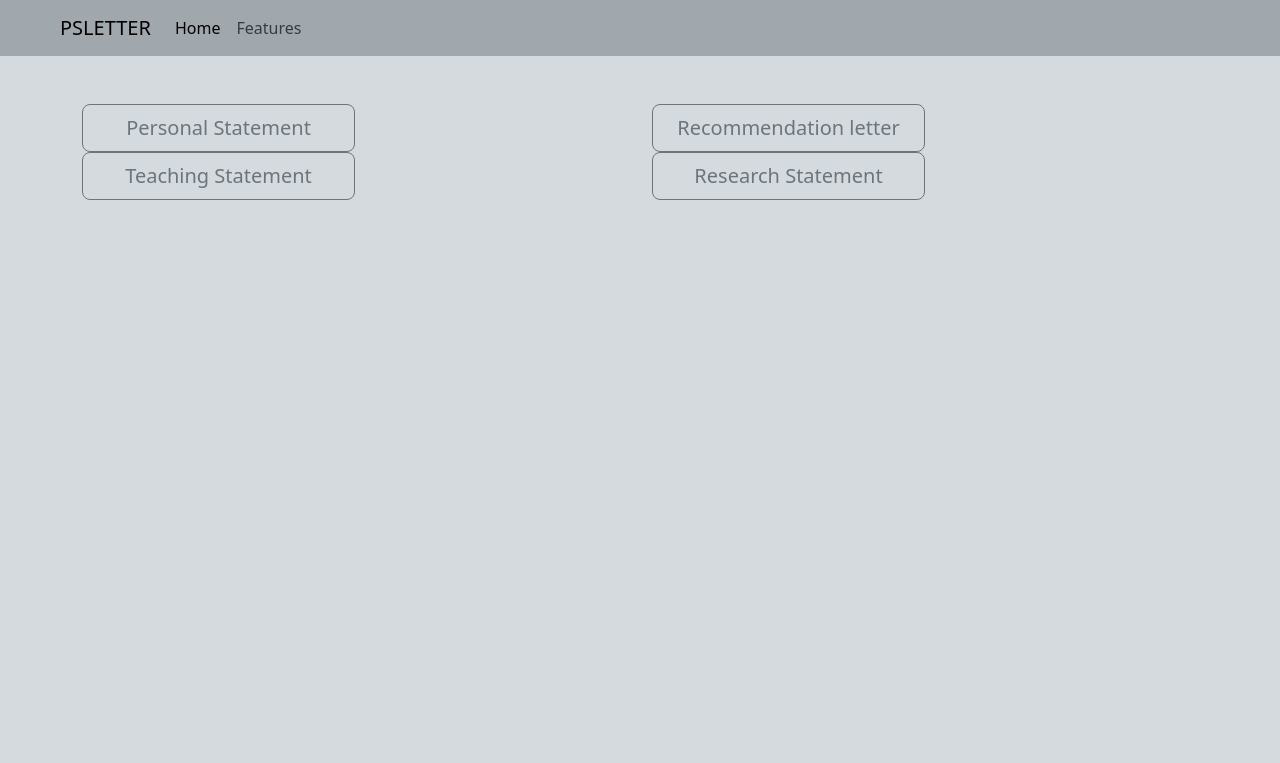
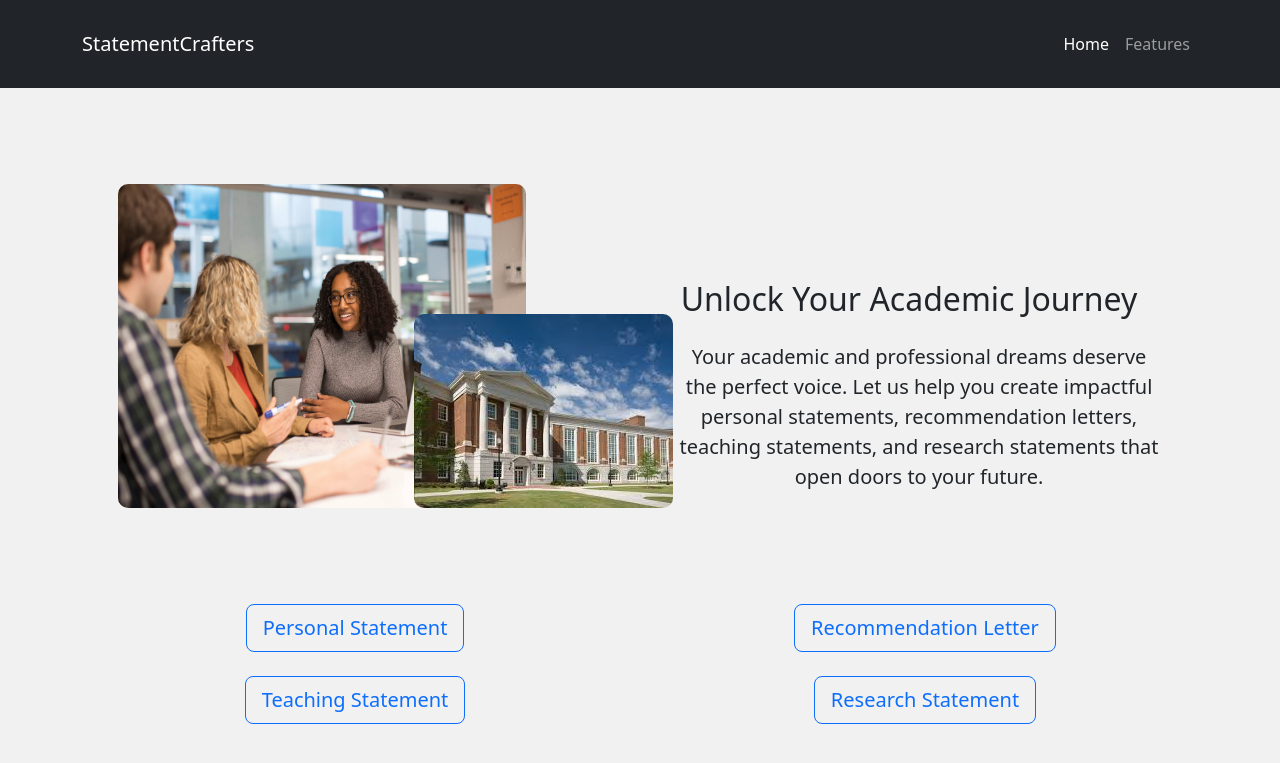
Before and after one commit to syedahajra/psletter, a Flask app: page / in a window 1280 px wide. Shown: the top 763 px of the page. Run offline with Flask 3, Linux system fonts and the light colour scheme.

Commit message:
frontend change

```diff
--- a/templates/index.html
+++ b/templates/index.html
@@ -11,52 +11,79 @@
       crossorigin="anonymous"
     />
   </head>
-  <body style="background-color: #d5dade">
-    <nav class="navbar navbar-expand-lg" style="background-color: #a0a8ad">
-      <div class="container-fluid">
-        <a class="navbar-brand ms-5" href="/">PSLETTER</a>
+  <body style="background-color: #f1f1f1">
+    <nav class="navbar navbar-expand-lg navbar-dark bg-dark sticky-top py-4">
+      <div class="container">
+        <a class="navbar-brand" href="/">StatementCrafters</a>
         <button
           class="navbar-toggler"
           type="button"
           data-bs-toggle="collapse"
-          data-bs-target="#navbarNavAltMarkup"
-          aria-controls="navbarNavAltMarkup"
+          data-bs-target="#navbarNav"
+          aria-controls="navbarNav"
           aria-expanded="false"
           aria-label="Toggle navigation"
         >
           <span class="navbar-toggler-icon"></span>
         </button>
-        <div class="collapse navbar-collapse" id="navbarNavAltMarkup">
-          <div class="navbar-nav">
-            <a class="nav-link active" aria-current="page" href="#">Home</a>
-            <a class="nav-link" href="#">Features</a>
-          </div>
+        <div class="collapse navbar-collapse justify-content-end" id="navbarNav">
+          <ul class="navbar-nav">
+            <li class="nav-item">
+              <a class="nav-link active" aria-current="page" href="#">Home</a>
+            </li>
+            <li class="nav-item">
+              <a class="nav-link" href="#">Features</a>
+            </li>
+          </ul>
         </div>
       </div>
     </nav>
-    <div class="container">
-      <div class="row mt-5">
-        <a class="w-50" href="psstatement">
-          <button type="button" class="btn btn-outline-secondary btn-lg w-50">
-            Personal Statement
-          </button></a
-        >
-        <a class="w-50" href="recomletter">
-          <button type="button" class="btn btn-outline-secondary btn-lg w-50">
-            Recommendation letter
-          </button></a
-        >
-        <a class="w-50" href="teachingstatement">
-          <button type="button" class="btn btn-outline-secondary btn-lg w-50">
-            Teaching Statement
-          </button></a
-        >
-        <a class="w-50" href="researchstatement">
-          <button type="button" class="btn btn-outline-secondary btn-lg w-50">
-            Research Statement
-          </button></a
-        >
+    <div class="container-xl p-5 mt-md-5">
+      <div class="row">
+        <div class="col-md-6 text-center order-md-2">
+          <h2 class="mt-lg-5 ms-1 pt-5 font-weight-bold">Unlock Your Academic Journey</h2>
+          <p class="mt-4 ms-2 ps-3 lead">Your academic and professional dreams deserve the perfect voice. Let us help you create impactful personal statements, recommendation letters, teaching statements, and research statements that open doors to your future.</p>
+        </div>
+        <div class="col-md-6 d-flex order-md-1">
+          <img id="leftpic" src="\static\mainimg1.jpg" style="border-radius: 10px; max-width: 80%; margin-right: -2em;">
+          <img class="align-self-end" id="rightpic" src="\static\mainimg2.jpeg"
+               style="border-radius: 10px; margin-left: -5em;">
+        </div>
       </div>
+    </div>
+
+    <div class="container mt-5">
+      <div class="row text-center">
+        <div class="col-md-6 mb-4">
+          <a href="psstatement" class="text-decoration-none">
+            <button type="button" class="btn btn-outline-primary btn-lg btn-block">
+              Personal Statement
+            </button>
+          </a>
+        </div>
+        <div class="col-md-6 mb-4">
+          <a href="recomletter" class="text-decoration-none">
+            <button type="button" class="btn btn-outline-primary btn-lg btn-block">
+              Recommendation Letter
+            </button>
+          </a>
+        </div>
+        <div class="col-md-6 mb-4">
+          <a href="teachingstatement" class="text-decoration-none">
+            <button type="button" class="btn btn-outline-primary btn-lg btn-block">
+              Teaching Statement
+            </button>
+          </a>
+        </div>
+        <div class="col-md-6 mb-4">
+          <a href="researchstatement" class="text-decoration-none">
+            <button type="button" class="btn btn-outline-primary btn-lg btn-block">
+              Research Statement
+            </button>
+          </a>
+        </div>
+      </div>
+    </div>
     </div>
     <script
       src="https://cdn.jsdelivr.net/npm/bootstrap@5.3.0/dist/js/bootstrap.bundle.min.js"
```
Also changed, not shown: static/mainimg1.jpg (added), static/mainimg2.jpeg (added).
